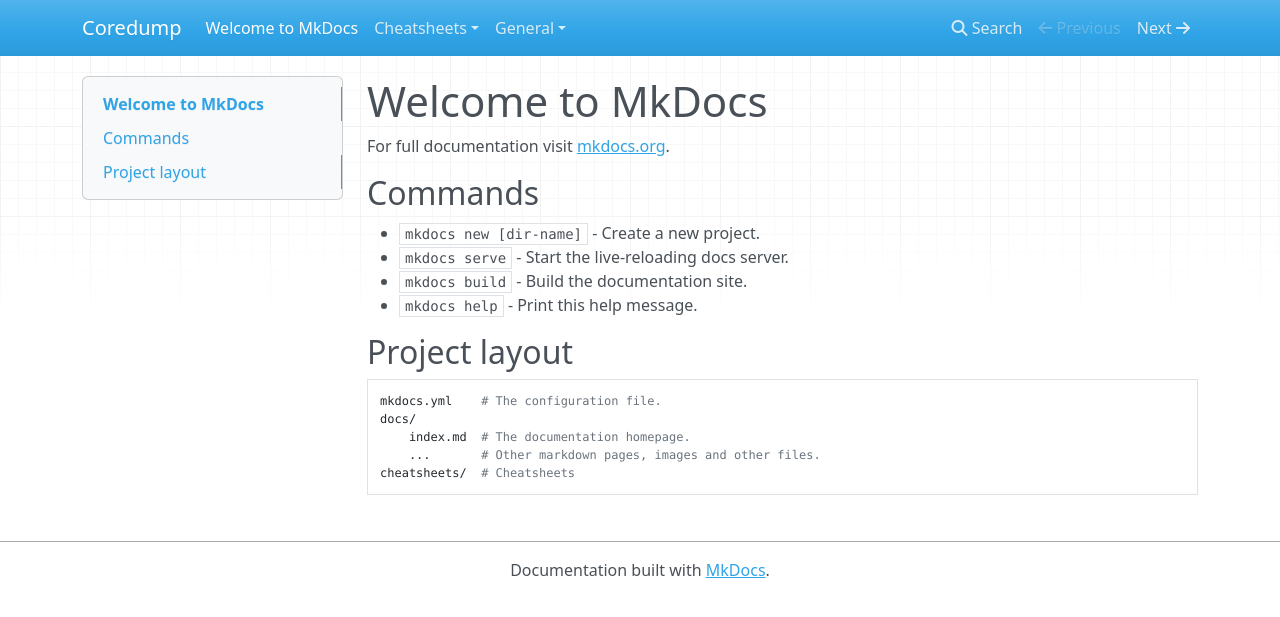
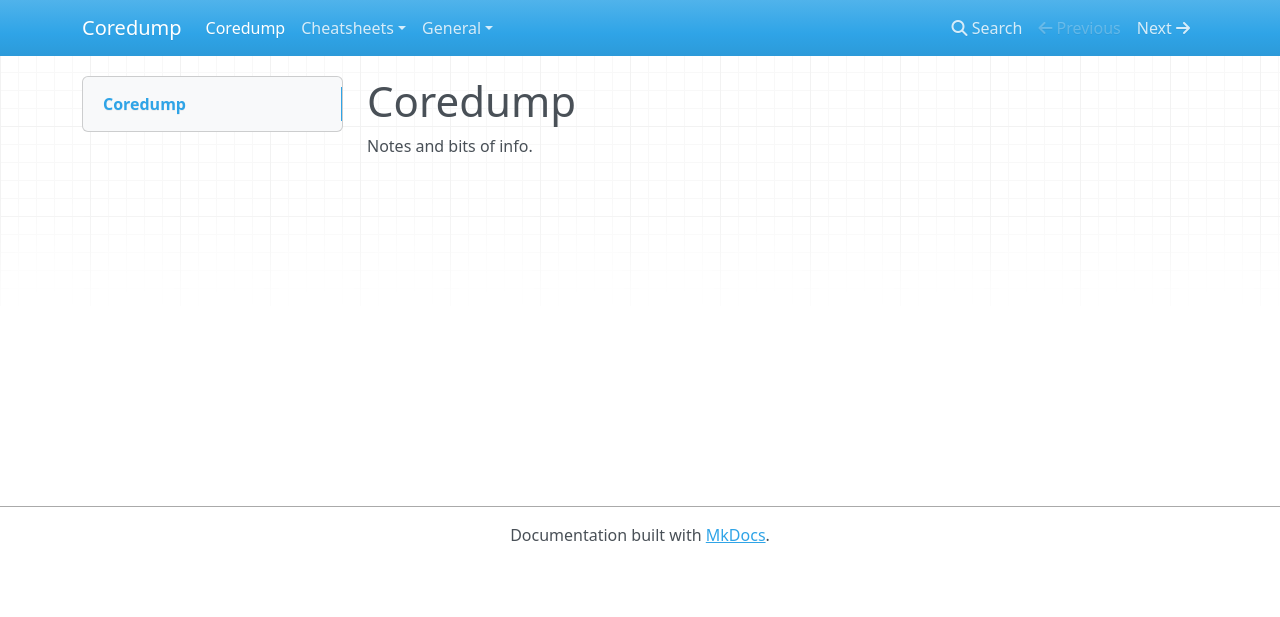
Before and after one commit to ioztelcan/coredump, an MkDocs documentation site: the page built from notes/index.md, in a window 1280 px wide. Shown: the top 617 px of the page. Built offline with MkDocs 1.6.1, drawn with Linux system fonts in a browser that asks for light colours; nearby versions of some CDN libraries.

Commit message:
Remove default mkdocs index.

```diff
--- a/notes/index.md
+++ b/notes/index.md
@@ -1,18 +1,3 @@
-# Welcome to MkDocs
+# Coredump
 
-For full documentation visit [mkdocs.org](https://mkdocs.org).
-
-## Commands
-
-* `mkdocs new [dir-name]` - Create a new project.
-* `mkdocs serve` - Start the live-reloading docs server.
-* `mkdocs build` - Build the documentation site.
-* `mkdocs help` - Print this help message.
-
-## Project layout
-
-    mkdocs.yml    # The configuration file.
-    docs/
-        index.md  # The documentation homepage.
-        ...       # Other markdown pages, images and other files.
-    cheatsheets/  # Cheatsheets
+Notes and bits of info.
```
